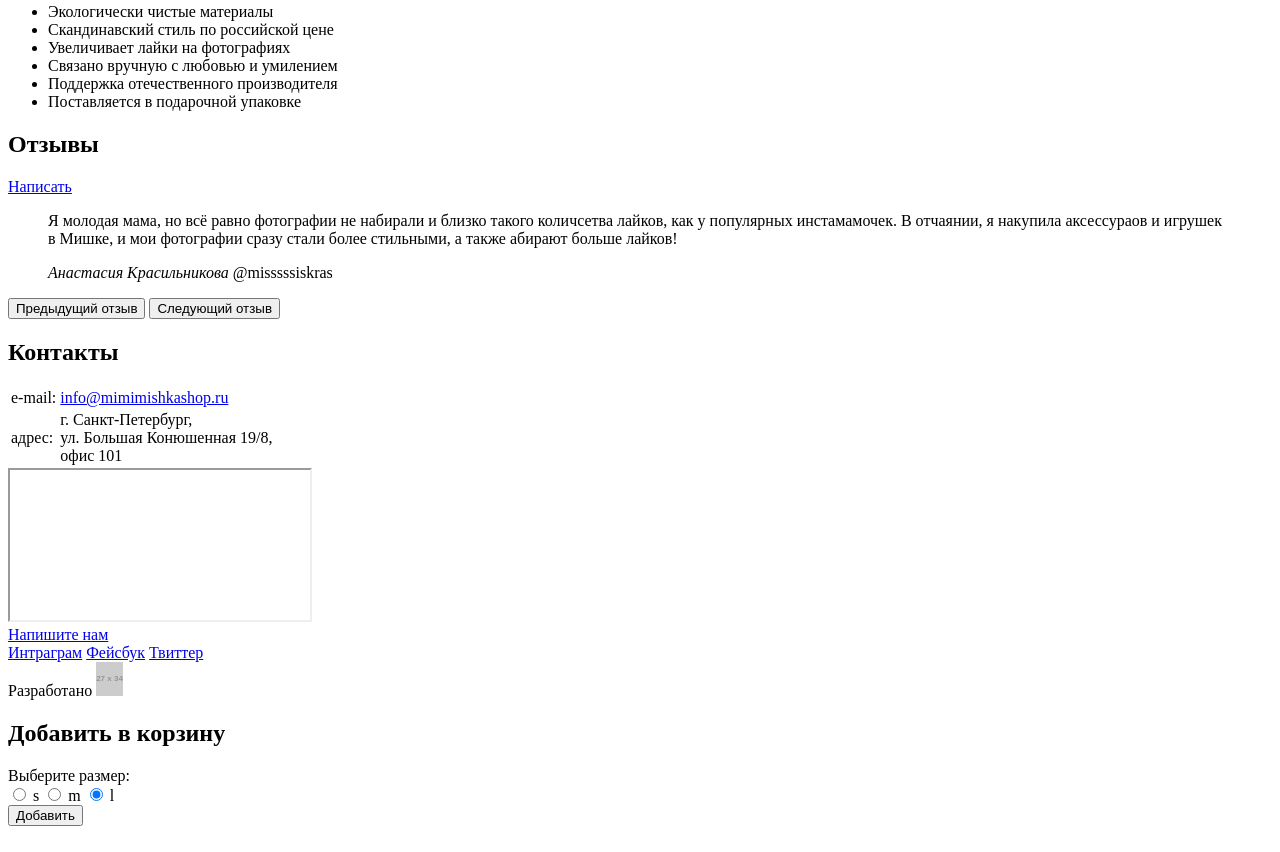
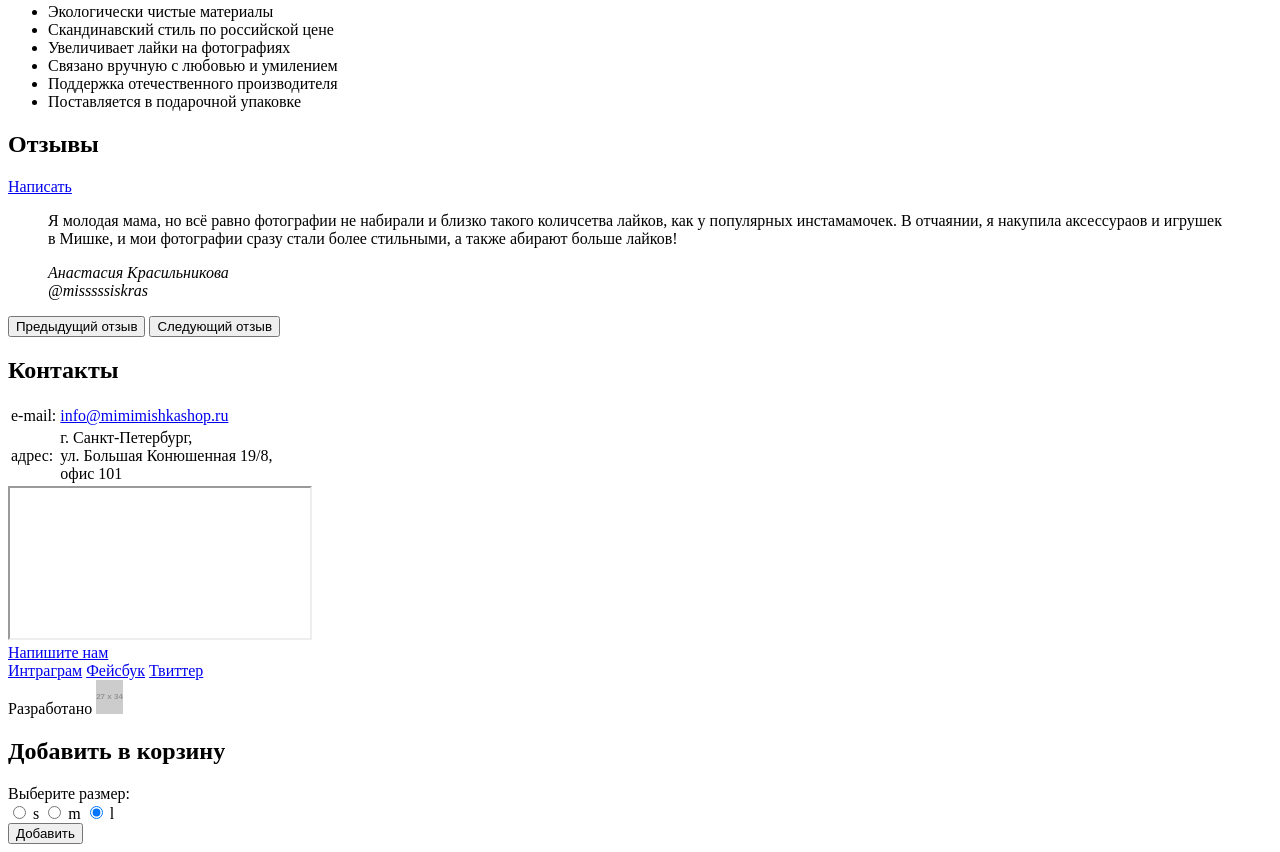
Before and after one commit to julia-loggi/295101-mishka, a website: page index.html in a window 1280 px wide. Shown: the part 833-1685 px from the top of the page. Drawn offline with Linux system fonts and the light colour scheme; placeholder pictures from the web are drawn by us.

Commit message:
address для профиля автора

```diff
--- a/index.html
+++ b/index.html
@@ -85,7 +85,7 @@
                 <blockquote class="reviews__item slider__item">
                   <p>Я молодая мама, но всё равно фотографии не набирали и близко такого количсетва лайков, как у популярных инстамамочек. В отчаянии, я накупила аксессураов и игрушек в Мишке, и мои фотографии сразу стали более стильными, а также абирают больше лайков!</p>
                   <cite class="reviews__author-name">Анастасия Красильникова</cite>
-                  <span class="reviews__author-link">@misssssiskras</span>
+                  <address class="reviews__author-link">@misssssiskras</address>
                 </blockquote>
               </div>
             </div>
```
